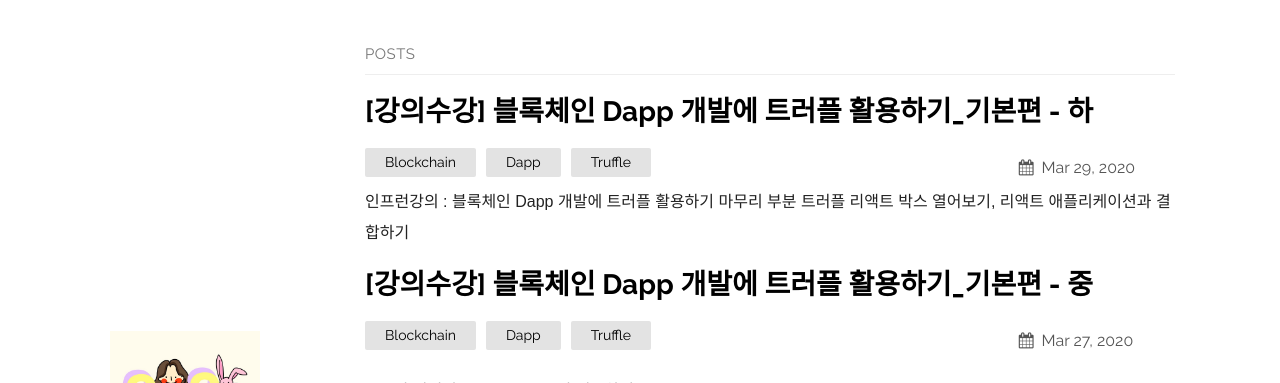
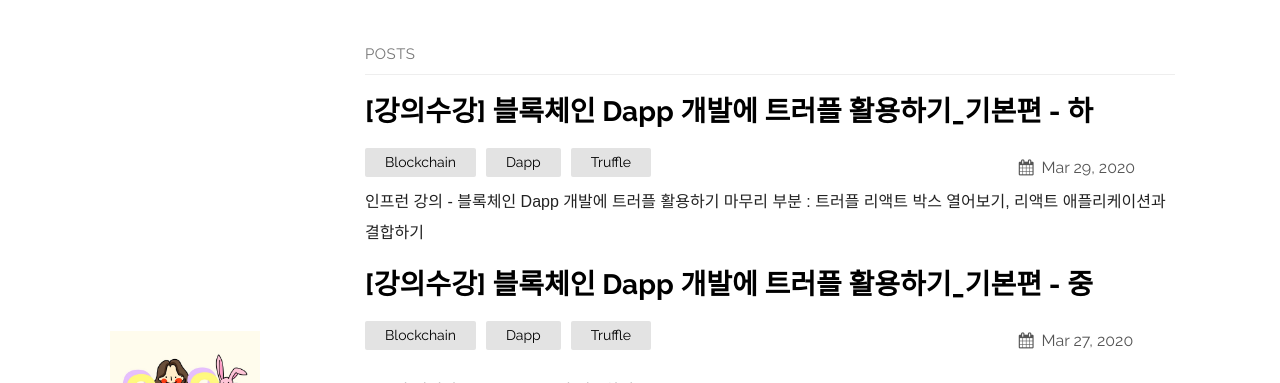
Before and after one commit to jhhhj1002/jhhhj1002.github.io, a Jekyll site: the page built from index.md, in a window 1280 px wide and 1207 px high. Shown: the top 383 px of the window. Built offline with Jekyll 4.4.1, drawn with Linux system fonts in a browser that asks for light colours.

```diff
--- a/_posts/2020-03-29-Truffle-in-Blockchain-03.markdown
+++ b/_posts/2020-03-29-Truffle-in-Blockchain-03.markdown
@@ -1,8 +1,7 @@
 ---
 layout: post
 title:  "[강의수강] 블록체인 Dapp 개발에 트러플 활용하기_기본편 - 하"
-excerpt: "인프런강의 : 블록체인 Dapp 개발에 트러플 활용하기 마무리 부분
-          트러플 리액트 박스 열어보기, 리액트 애플리케이션과 결합하기"
+excerpt: "인프런 강의 - 블록체인 Dapp 개발에 트러플 활용하기 마무리 부분 : 트러플 리액트 박스 열어보기, 리액트 애플리케이션과 결합하기"
 date:   2020-03-29 16:38:36 +0530
 categories: Blockchain Dapp Truffle
 ---
```
